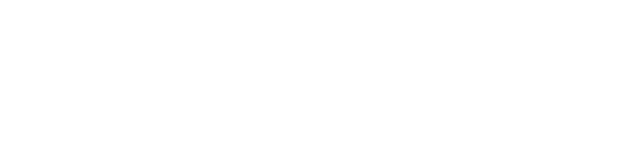
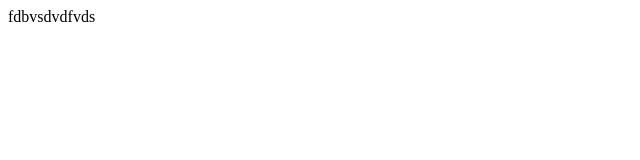
Before and after one commit to eamaranti/eamaranti.github.io, a plain HTML site: page index.html in a window 1280 px wide. Shown: the whole page, without its empty margins (0-640 px from the left). Drawn offline with Linux system fonts and the light colour scheme.

Commit message:
agregue texto

```diff
--- a/index.html
+++ b/index.html
@@ -7,6 +7,6 @@
     <title>Document</title>
 </head>
 <body>
-
+    fdbvsdvdfvds
 </body>
 </html>
```
